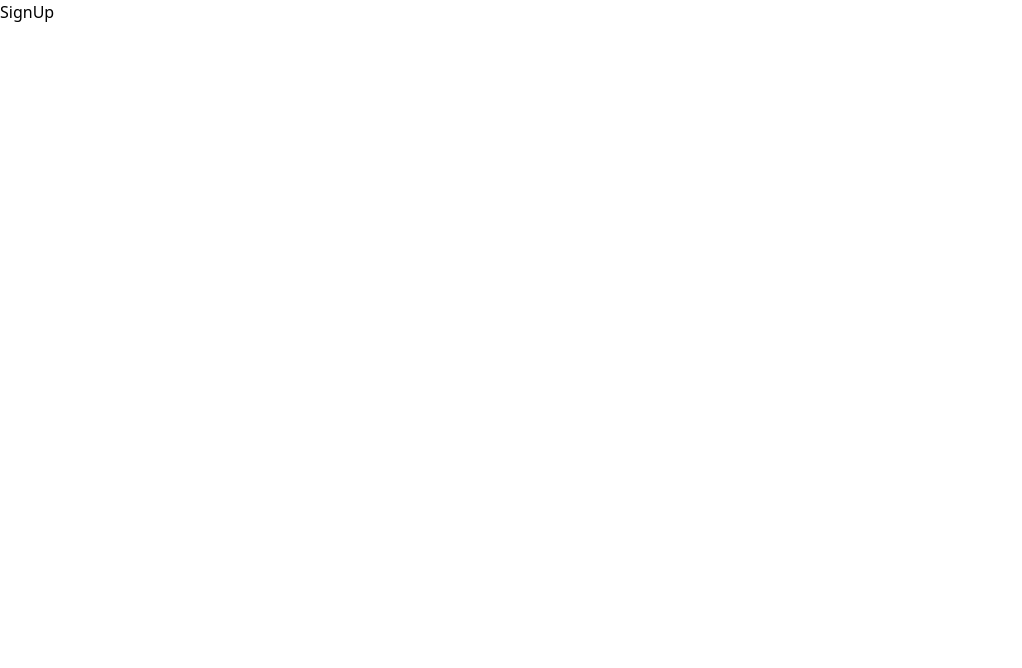
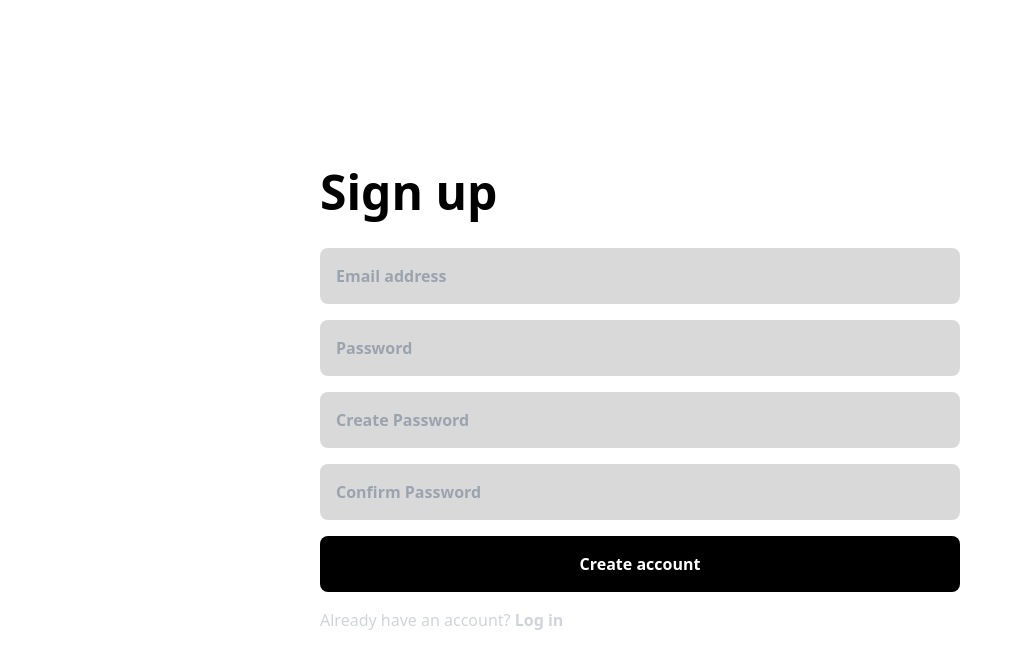
Before and after one commit to thomaserdmenger/superCode-Furniture, a React (Vite) app: page /signup in a window 1280 px wide. Shown: the top 668 px of the page, without its empty margins (0-1022 px from the left). Built offline with nearby package versions, Linux system fonts and the light colour scheme.

Commit message:
Add Signin Page

```diff
--- a/src/pages/LogIn.jsx
+++ b/src/pages/LogIn.jsx
@@ -1,3 +1 @@
-export const LogIn = () => {
-  return <div>LogIn</div>
-}
+export const LogIn = () => {}
--- a/src/pages/SignUp.jsx
+++ b/src/pages/SignUp.jsx
@@ -1,3 +1,54 @@
+import { Link } from "react-router-dom"
+
 export const SignUp = () => {
-  return <div>SignUp</div>
+  return (
+    <main className='flex flex-col justify-center items-center min-h-screen'>
+      <div className='flex flex-col w-full items-center'>
+        <form className='flex flex-col items-start w-6/12 gap-4 font-bold'>
+          <h1 className='text-5xl mb-4'>Sign up</h1>
+          <input
+            type='email'
+            name='email'
+            id='email'
+            placeholder='Email address'
+            className='p-4 bg-[#D9D9D9] w-full rounded-lg'
+          />
+          <input
+            type='password'
+            name='password'
+            id='password'
+            placeholder='Password'
+            className='p-4 bg-[#D9D9D9] w-full rounded-lg'
+          />
+          <input
+            type='password'
+            name='password-create'
+            id='password-create'
+            placeholder='Create Password'
+            className='p-4 bg-[#D9D9D9] w-full rounded-lg'
+          />
+          <input
+            type='password'
+            name='password-confirm'
+            id='password-confirm'
+            placeholder='Confirm Password'
+            className='p-4 bg-[#D9D9D9] w-full rounded-lg'
+          />
+          <input
+            type='submit'
+            value='Create account'
+            className='p-4 bg-black text-white cursor-pointer w-full rounded-lg'
+          />
+          <div>
+            <p className='text-gray-300 font-light'>
+              Already have an account?{" "}
+              <Link to='/login' className='font-bold cursor-pointer'>
+                Log in
+              </Link>
+            </p>
+          </div>
+        </form>
+      </div>
+    </main>
+  )
 }
```
